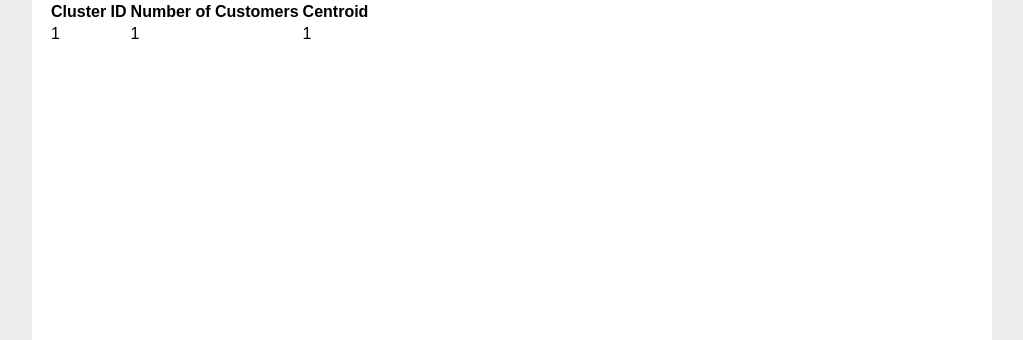
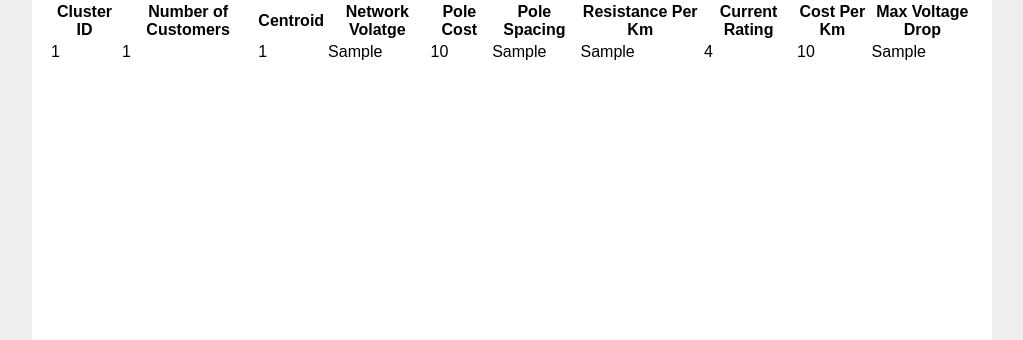
Before and after one commit to andrewfward/powergen-py, a Flask app: template powergen_flask/templates/input/cluster_results.html in a window 1280 px wide. Shown: the part 91-431 px from the top of the page, without its empty margins (128-1151 px from the left). Run offline with Flask 2, Linux system fonts and the light colour scheme; the template is opened without the code that fills it: most values are stand-ins (such as "Sample title", 1, 10 or a date in 2020).

Commit message:
Update cluster_results.html
Added to the Outputs page

```diff
--- a/powergen_flask/templates/input/cluster_results.html
+++ b/powergen_flask/templates/input/cluster_results.html
@@ -11,6 +11,13 @@
         <th>Cluster ID</th>
         <th>Number of Customers</th>
         <th>Centroid</th>
+         <th>Network Volatge</th>
+        <th>Pole Cost</th>
+        <th>Pole Spacing</th>
+        <th>Resistance Per Km</th>
+        <th>Current Rating</th>
+        <th>Cost Per Km</th>
+        <th>Max Voltage Drop</th>
       </tr>
     </thead>
     <tbody>
@@ -19,6 +26,13 @@
           <td>{{ cluster.cluster_id }}</td>
           <td>{{ cluster.num_customers }}</td>
           <td>{{ cluster.centroid }}</td>
+          <td>{{ cluster.network_voltage}}</td>
+          <td>{{ cluster.pole_cost }}</td>
+          <td>{{ cluster.pole_spacing }}</td>
+          <td>{{ cluster.resistance_per_km }}</td>
+          <td>{{ cluster.current_rating }}</td>
+          <td>{{ cluster.cost_per_km }}</td>
+          <td>{{ cluster.max_voltage_drop }}</td>
         </tr>
       {% endfor %}
     </tbody>
```
